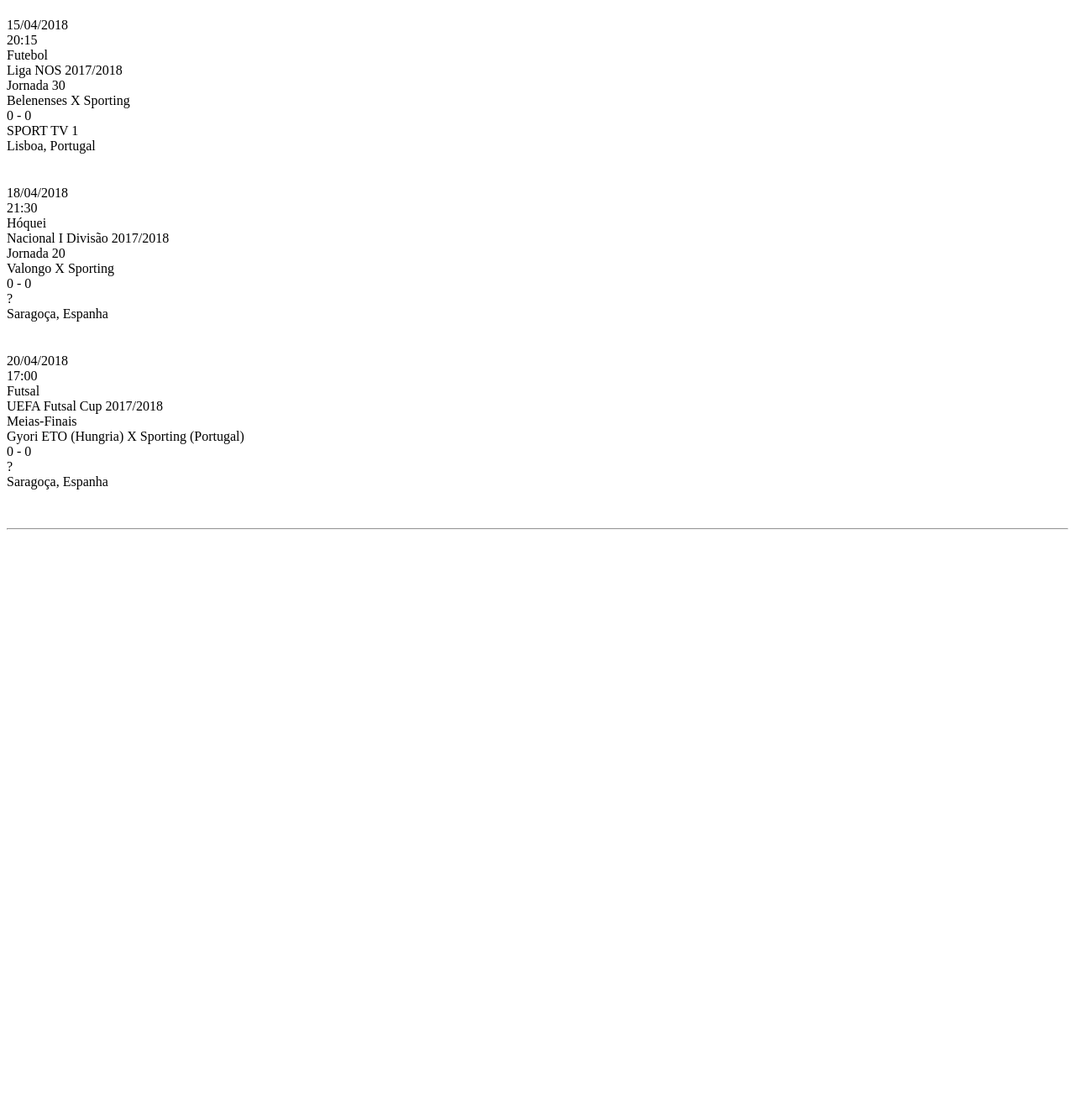
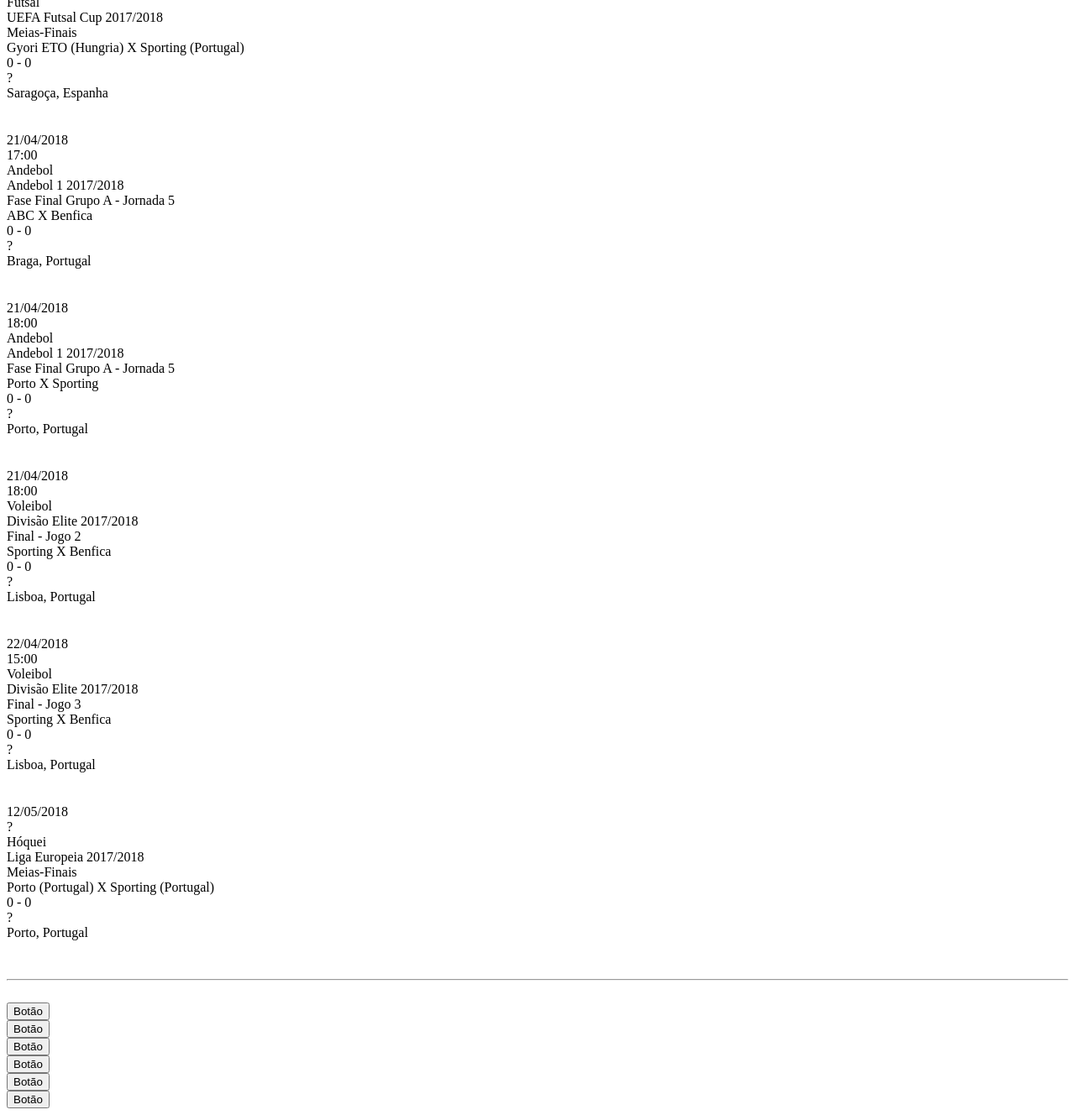
Before and after one commit to jond999/sports-games, a website: page index.html in a window 1280 px wide. Shown: the part 622-1950 px from the top of the page at 84% size. Before the commit the page ends 1287 px from the top, so only its background shows below. Drawn offline with nearby package versions, Linux system fonts and the light colour scheme.

Commit message:
content update

```diff
--- a/index.html
+++ b/index.html
@@ -24,7 +24,6 @@
 				$(".past").appendTo("body");
 			});
 		</script>
-
 	</head>
 
 	<body>
@@ -42,7 +41,7 @@
 
 			<!-- ENTRY -->
 			<div class="past">
-				<button type="button">Passado</button><br>
+				<button type="button">Botão</button><br>
 				<div class="game">
 					<span class="day">14/04/2018</span><br>
 					<span class="time">16:00</span><br>
@@ -58,7 +57,7 @@
 
 			<!-- ENTRY -->
 			<div class="past">
-				<button type="button">Passado</button><br>
+				<button type="button">Botão</button><br>
 				<div class="game">
 					<span class="day">14/04/2018</span><br>
 					<span class="time">18:00</span><br>
@@ -74,7 +73,7 @@
 
 			<!-- ENTRY -->
 			<div class="past">
-				<button type="button">Passado</button><br>
+				<button type="button">Botão</button><br>
 				<div class="game">
 					<span class="day">14/04/2018</span><br>
 					<span class="time">19:30</span><br>
@@ -86,10 +85,11 @@
 					<span class="tv">BTV</span><br>
 					<span class="local">Lisboa, Portugal</span>
 				</div>
+			</div>
 
 			<!-- ENTRY -->
-			<div>
-				<button type="button">Passado</button><br>
+			<div class="past">
+				<button type="button">Botão</button><br>
 				<div class="game">
 					<span class="day">15/04/2018</span><br>
 					<span class="time">14:30</span><br>
@@ -97,15 +97,15 @@
 					<span class="competition">Liga SportZone 2017/2018</span><br>
 					<span class="fixture">Jornada 24</span><br>
 					<span class="teams">Modicus X Benfica</span><br>
-					<span class="result">0 - 0</span><br>
+					<span class="result">6 - 7</span><br>
 					<span class="tv">TVI24</span><br>
 					<span class="local">Felgueiras, Portugal</span>
 				</div>
 			</div>
 
 			<!-- ENTRY -->
-			<div>
-				<button type="button">Passado</button><br>
+			<div class="past">
+				<button type="button">Botão</button><br>
 				<div class="game">
 					<span class="day">15/04/2018</span><br>
 					<span class="time">18:00</span><br>
@@ -113,15 +113,15 @@
 					<span class="competition">Liga NOS 2017/2018</span><br>
 					<span class="fixture">Jornada 30</span><br>
 					<span class="teams">Benfica X Porto</span><br>
-					<span class="result">0 - 0</span><br>
+					<span class="result">0 - 1</span><br>
 					<span class="tv">BTV</span><br>
 					<span class="local">Lisboa, Portugal</span>
 				</div>
 			</div>
 
 			<!-- ENTRY -->
-			<div>
-				<button type="button">Passado</button><br>
+			<div class="past">
+				<button type="button">Botão</button><br>
 				<div class="game">
 					<span class="day">15/04/2018</span><br>
 					<span class="time">20:15</span><br>
@@ -129,6 +129,22 @@
 					<span class="competition">Liga NOS 2017/2018</span><br>
 					<span class="fixture">Jornada 30</span><br>
 					<span class="teams">Belenenses X Sporting</span><br>
+					<span class="result">3 - 4</span><br>
+					<span class="tv">SPORT TV 1</span><br>
+					<span class="local">Lisboa, Portugal</span>
+				</div>
+			</div>
+
+			<!-- ENTRY -->
+			<div>
+				<button type="button">Botão</button><br>
+				<div class="game">
+					<span class="day">18/04/2018</span><br>
+					<span class="time">20:30</span><br>
+					<span class="sport">Futebol</span><br>
+					<span class="competition">Taça de Portugal Placard 2017/2018</span><br>
+					<span class="stage">Meias-Finais - 2a Mão</span><br>
+					<span class="teams">Sporting X Porto</span><br>
 					<span class="result">0 - 0</span><br>
 					<span class="tv">SPORT TV 1</span><br>
 					<span class="local">Lisboa, Portugal</span>
@@ -137,7 +153,7 @@
 
 			<!-- ENTRY -->
 			<div>
-				<button type="button">Passado</button><br>
+				<button type="button">Botão</button><br>
 				<div class="game">
 					<span class="day">18/04/2018</span><br>
 					<span class="time">21:30</span><br>
@@ -153,7 +169,7 @@
 
 			<!-- ENTRY -->
 			<div>
-				<button type="button">Passado</button><br>
+				<button type="button">Botão</button><br>
 				<div class="game">
 					<span class="day">20/04/2018</span><br>
 					<span class="time">17:00</span><br>
@@ -167,6 +183,86 @@
 				</div>
 			</div>
 
+			<!-- ENTRY -->
+			<div>
+				<button type="button">Botão</button><br>
+				<div class="game">
+					<span class="day">21/04/2018</span><br>
+					<span class="time">17:00</span><br>
+					<span class="sport">Andebol</span><br>
+					<span class="competition">Andebol 1 2017/2018</span><br>
+					<span class="fixture">Fase Final Grupo A - Jornada 5</span><br>
+					<span class="teams">ABC X Benfica</span><br>
+					<span class="result">0 - 0</span><br>
+					<span class="tv">?</span><br>
+					<span class="local">Braga, Portugal</span>
+				</div>
+			</div>
+
+			<!-- ENTRY -->
+			<div>
+				<button type="button">Botão</button><br>
+				<div class="game">
+					<span class="day">21/04/2018</span><br>
+					<span class="time">18:00</span><br>
+					<span class="sport">Andebol</span><br>
+					<span class="competition">Andebol 1 2017/2018</span><br>
+					<span class="fixture">Fase Final Grupo A - Jornada 5</span><br>
+					<span class="teams">Porto X Sporting</span><br>
+					<span class="result">0 - 0</span><br>
+					<span class="tv">?</span><br>
+					<span class="local">Porto, Portugal</span>
+				</div>
+			</div>
+
+			<!-- ENTRY -->
+			<div>
+				<button type="button">Botão</button><br>
+				<div class="game">
+					<span class="day">21/04/2018</span><br>
+					<span class="time">18:00</span><br>
+					<span class="sport">Voleibol</span><br>
+					<span class="competition">Divisão Elite 2017/2018</span><br>
+					<span class="stage">Final - Jogo 2</span><br>
+					<span class="teams">Sporting X Benfica</span><br>
+					<span class="result">0 - 0</span><br>
+					<span class="tv">?</span><br>
+					<span class="local">Lisboa, Portugal</span>
+				</div>
+			</div>
+
+			<!-- ENTRY -->
+			<div>
+				<button type="button">Botão</button><br>
+				<div class="game">
+					<span class="day">22/04/2018</span><br>
+					<span class="time">15:00</span><br>
+					<span class="sport">Voleibol</span><br>
+					<span class="competition">Divisão Elite 2017/2018</span><br>
+					<span class="stage">Final - Jogo 3</span><br>
+					<span class="teams">Sporting X Benfica</span><br>
+					<span class="result">0 - 0</span><br>
+					<span class="tv">?</span><br>
+					<span class="local">Lisboa, Portugal</span>
+				</div>
+			</div>
+
+			<!-- ENTRY -->
+			<div>
+				<button type="button">Botão</button><br>
+				<div class="game">
+					<span class="day">12/05/2018</span><br>
+					<span class="time">?</span><br>
+					<span class="sport">Hóquei</span><br>
+					<span class="competition">Liga Europeia 2017/2018</span><br>
+					<span class="stage">Meias-Finais</span><br>
+					<span class="teams">Porto (Portugal) X Sporting (Portugal)</span><br>
+					<span class="result">0 - 0</span><br>
+					<span class="tv">?</span><br>
+					<span class="local">Porto, Portugal</span>
+				</div>
+			</div>
+
 			<br><hr><br>
 		</div>
 	</body>
```
